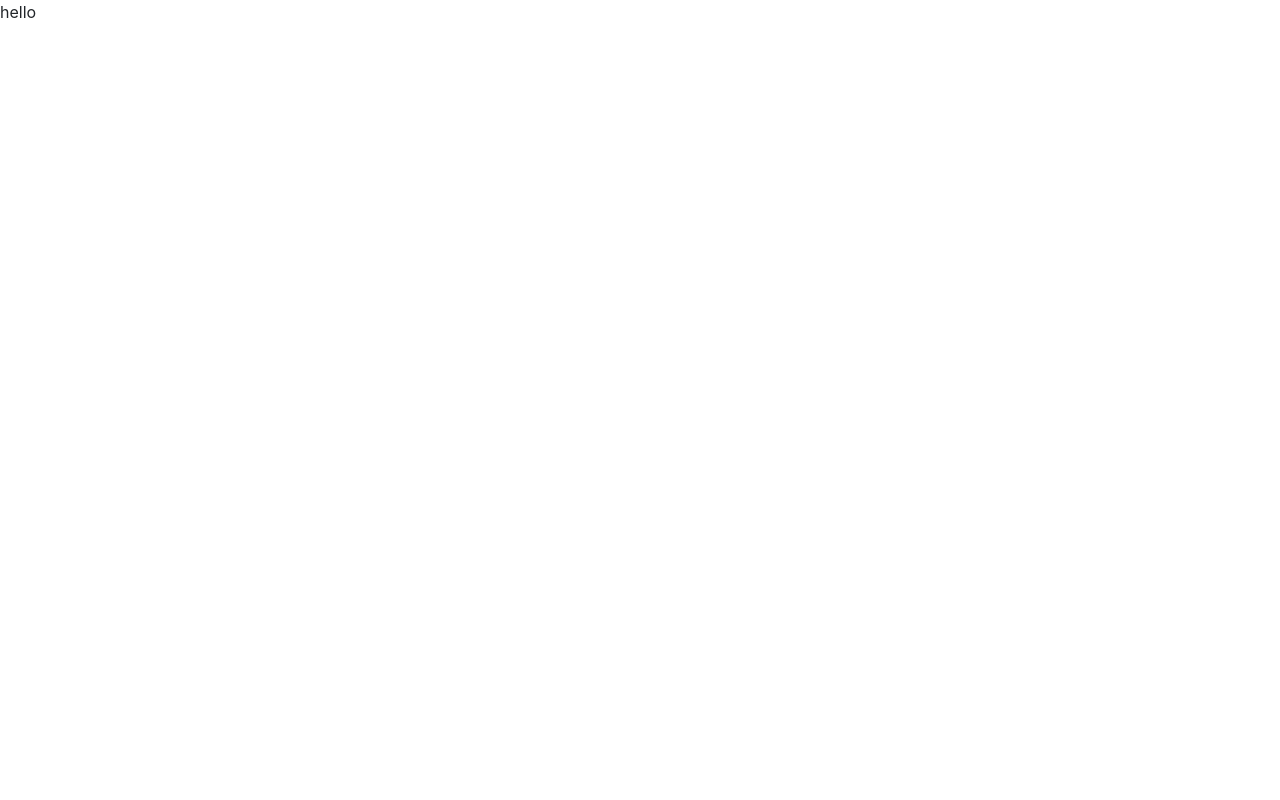
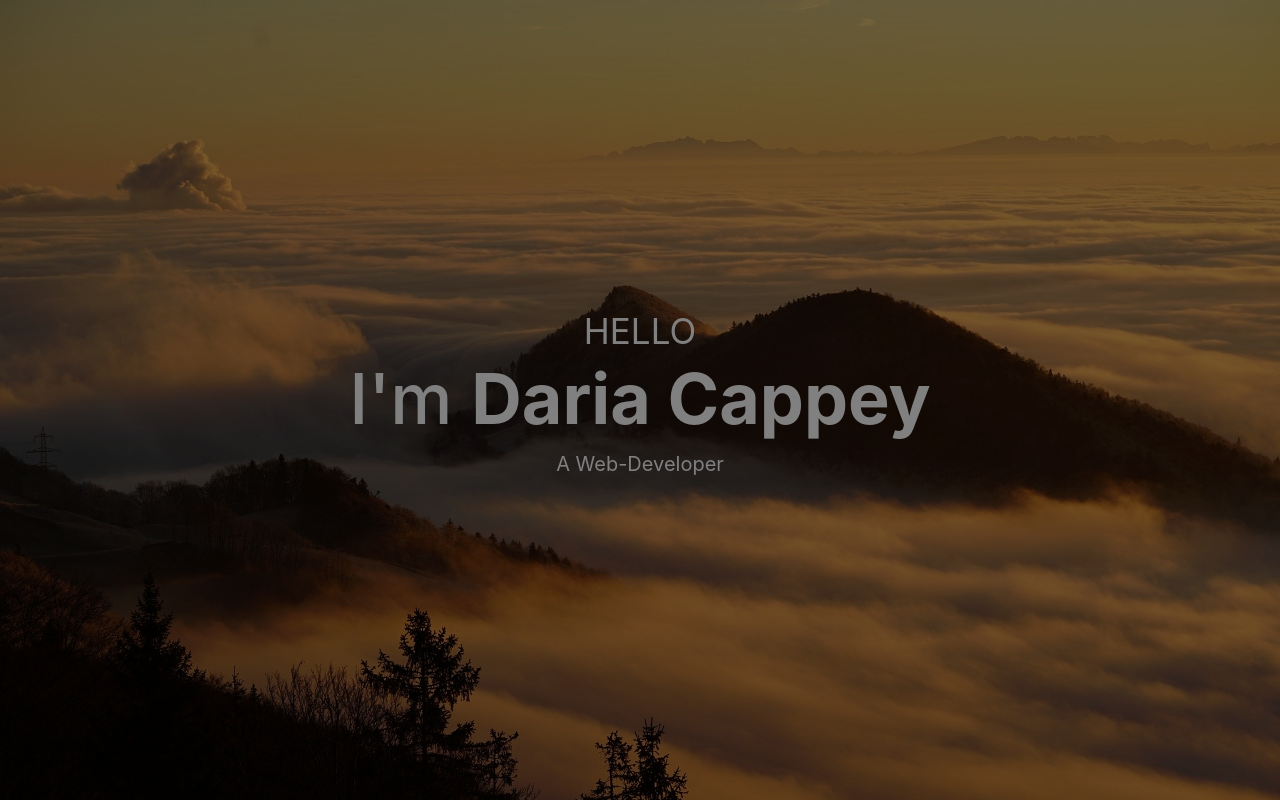
Before and after one commit to DariaCappey/portfolio, a Flask app: page / in a window 1280 px wide. Before the commit the page is almost empty. Run offline with Flask 2, Linux system fonts and the light colour scheme; some libraries are stand-ins or nearby versions.

Commit message:
font and background

```diff
--- /dev/null
+++ b/static/css/media.css
@@ -0,0 +1,33 @@
+/* grid l - large */
+@media(max-width: 1200px) {
+
+}
+
+/* grid md - medium */
+@media(max-width: 992px) {
+    .home_hello {
+        width: 90% !important;
+    }
+
+    .home_hello h1 {
+        font-size: 40px !important;
+    }
+
+    .home_hello p:first-of-type{
+        font-size: 25px !important;
+    }
+
+    .home_hello p{
+        font-size: 16px !important;
+    }
+}
+
+/* grid s - small */
+@media(max-width: 768px) {
+
+}
+
+/* grid xs - extra small */
+@media(max-width: 576px) {
+
+}
--- /dev/null
+++ b/static/css/style.css
@@ -0,0 +1,42 @@
+@import 'media.css';
+
+body {
+    font-family: 'Ubuntu', sans-serif;
+}
+
+.home_fullscreen {
+    background: rgba(0,0,0,0.5);
+    width: 100vw;
+    height: 100vh;
+    color: grey;
+    display: flex;
+    justify-content: center;
+    align-items: center;
+
+}
+
+.home_background {
+    background-image: url('/static/images/homberg-1959229_1920.jpg');
+    width: 100vw;
+    height: 100vh;
+    background-size: cover;
+    background-position-x: 50%;
+}
+
+.home_hello {
+    width: 50%;
+    text-align: center;
+}
+
+.home_hello p:first-of-type{
+    font-size: 35px;
+    margin-bottom: 0;
+}
+
+.home_hello h1 {
+    font-size: 70px;
+}
+
+.home_hello p{
+    font-size: 20px;
+}
--- a/templates/base.html
+++ b/templates/base.html
@@ -2,12 +2,19 @@
 <html lang="de">
     <head>
         <title>Daria Cappey</title>
+        <link rel="stylesheet" href="{{ url_for('static', filename='css/style.css') }}">
         <link rel="stylesheet" href="https://stackpath.bootstrapcdn.com/bootstrap/4.4.1/css/bootstrap.min.css" integrity="sha384-Vkoo8x4CGsO3+Hhxv8T/Q5PaXtkKtu6ug5TOeNV6gBiFeWPGFN9MuhOf23Q9Ifjh" crossorigin="anonymous">
+        <link href="https://fonts.googleapis.com/css2?family=Ubuntu:wght@300&display=swap" rel="stylesheet">
         <meta name="viewport" content="width=device-width, initial-scale=1.0, user-scalable=no">
     </head>
     <body>
         {% block body %}
         test
         {% endblock %}
+
+
+        <script src="https://code.jquery.com/jquery-3.4.1.slim.min.js" integrity="sha384-J6qa4849blE2+poT4WnyKhv5vZF5SrPo0iEjwBvKU7imGFAV0wwj1yYfoRSJoZ+n" crossorigin="anonymous"></script>
+        <script src="https://cdn.jsdelivr.net/npm/popper.js@1.16.0/dist/umd/popper.min.js" integrity="sha384-Q6E9RHvbIyZFJoft+2mJbHaEWldlvI9IOYy5n3zV9zzTtmI3UksdQRVvoxMfooAo" crossorigin="anonymous"></script>
+        <script src="https://stackpath.bootstrapcdn.com/bootstrap/4.4.1/js/bootstrap.min.js" integrity="sha384-wfSDF2E50Y2D1uUdj0O3uMBJnjuUD4Ih7YwaYd1iqfktj0Uod8GCExl3Og8ifwB6" crossorigin="anonymous"></script>
     </body>
 </html>
--- a/templates/home.html
+++ b/templates/home.html
@@ -1,7 +1,13 @@
 {% extends "base.html" %}
 
 {% block body %}
-    <div>
-        hello
+    <div class="home_background">
+        <div class="home_fullscreen">
+            <div class="home_hello">
+                <p>HELLO</p>
+                <h1>I'm <strong>Daria Cappey</strong></h1>
+                <p>A Web-Developer</p>
+            </div>
+        </div>
     </div>
 {% endblock %}
```
Also changed, not shown: 1 other file.
